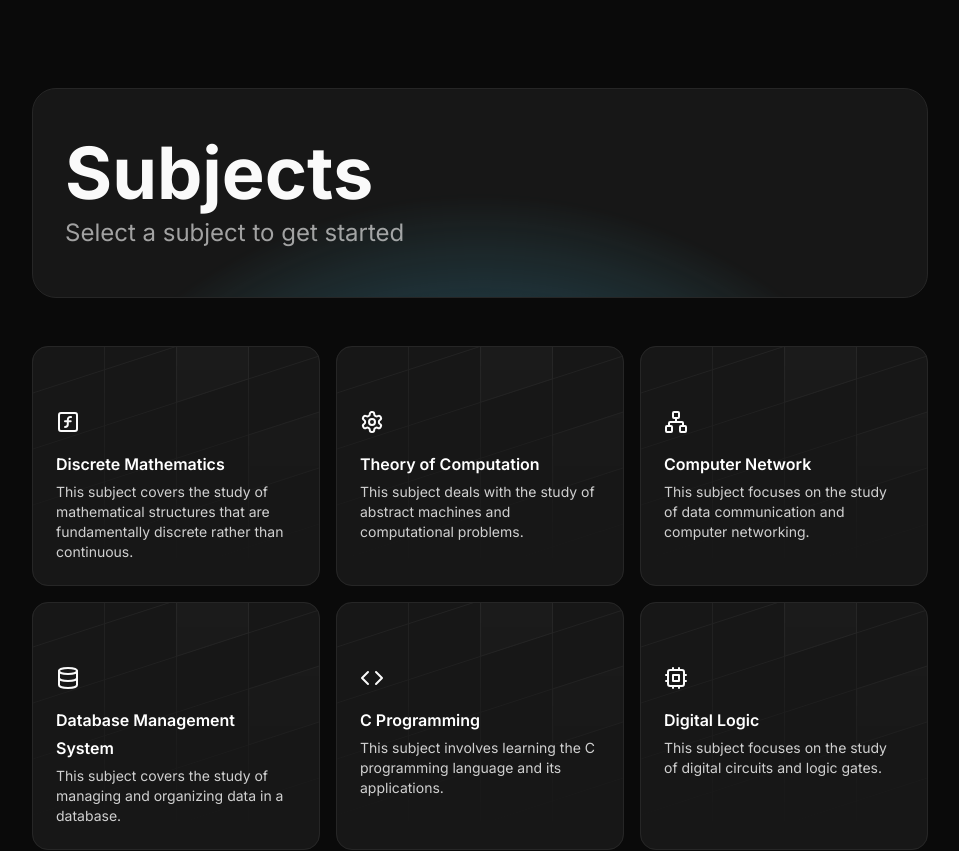
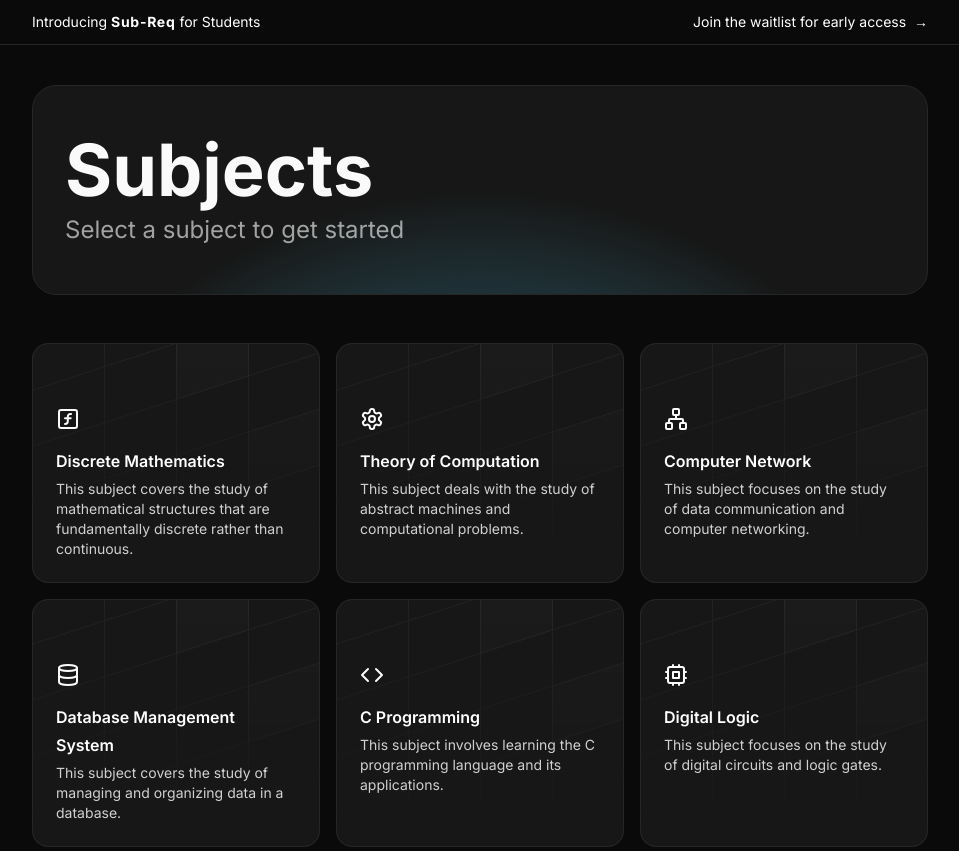
Before and after one commit to PritishMishraa/gatecsetracker, a Next.js app: page /subject in a window 1280 px wide. Shown: the top 851 px of the page, without its empty margins (160-1119 px from the left). Built offline with nearby package versions, Linux system fonts and the light colour scheme.

Commit message:
feat: common header and footer

```diff
--- a/app/layout.tsx
+++ b/app/layout.tsx
@@ -1,5 +1,7 @@
 import "./globals.css";
 import { Inter } from "next/font/google";
+import Footer from "@/components/Footer";
+import Announcment from "@/components/Announcment";
 
 const inter = Inter({ subsets: ["latin"] });
 
@@ -49,7 +51,16 @@ export default function RootLayout({
           data-cf-beacon='{"token": "73fa6f1bac1b4c22a158830005f40c56"}'
         ></script>
       </head>
-      <body className={inter.className}>{children}</body>
+      <body className={inter.className}>
+        <div className="flex min-h-screen flex-col">
+          <Announcment />
+          <div className="container flex-1 flex flex-col items-center justify-center gap-12 mt-6 md:mt-10 w-full">
+            {children}
+          </div>
+          <div className="h-px bg-secondary w-full mt-20"></div>
+          <Footer />
+        </div>
+      </body>
     </html>
   );
 }
--- a/app/page.tsx
+++ b/app/page.tsx
@@ -1,25 +1,16 @@
 import Meteors from "@/components/Metor";
-import Footer from "@/components/Footer";
 import WelcomeBox from "@/components/WelcomeBox";
 import SubjectBox from "@/components/SubjectBox";
 import ChannelBox from "@/components/ChannelBox";
-import Announcment from "@/components/Announcment";
 
 const Home = () => {
   return (
-    <div className="flex min-h-screen flex-col">
-      <Announcment />
-      <div className="container flex-1 flex flex-col items-center justify-center gap-12 mt-6 md:mt-10 w-full">
-        <WelcomeBox />
-        <SubjectBox />
-        <ChannelBox />
-        <Meteors />
-      </div>
-
-      {/* Footer */}
-      <div className="h-px bg-secondary w-full mt-20"></div>
-      <Footer />
-    </div>
+    <>
+      <WelcomeBox />
+      <SubjectBox />
+      <ChannelBox />
+      <Meteors />
+    </>
   );
 };
 
--- a/app/subject/page.tsx
+++ b/app/subject/page.tsx
@@ -1,11 +1,9 @@
 import { Subjects } from "@/components/Subjects";
 
 const Home = () => {
-  const subjects = require("../../data/subjects.json");
-
   return (
-    <div className="container flex flex-col items-center justify-center gap-12 mt-6 md:mt-10 w-full">
-      <div className="relative isolate overflow-hidden mt-12 bg-primary-foreground border px-4 md:px-8 py-12 text-center rounded-3xl w-full">
+    <>
+      <div className="relative isolate overflow-hidden bg-primary-foreground border px-4 md:px-8 py-12 text-center rounded-3xl w-full">
         <h1 className="text-4xl md:text-7xl font-bold text-left">Subjects</h1>
         <p className="text-xl md:text-2xl text-left mt-2 text-white/60">
           Select a subject to get started
@@ -31,7 +29,7 @@ const Home = () => {
         </svg>
       </div>
       <Subjects />
-    </div>
+    </>
   );
 };
 
```
